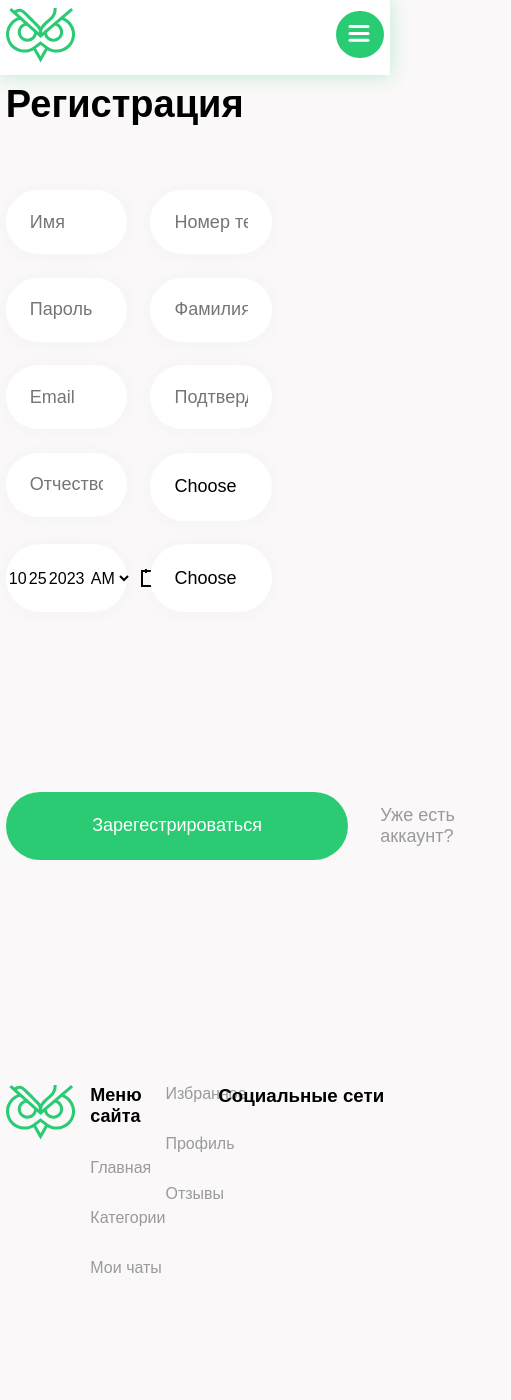
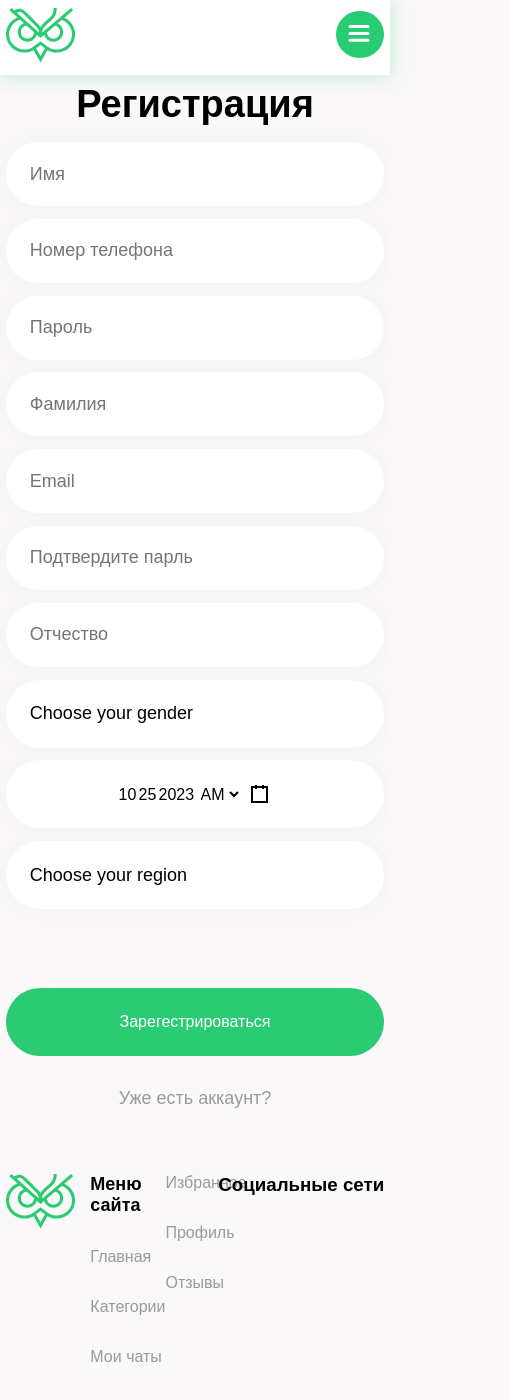
Before and after one commit to Asadulla1023/tutor-web-app, a Next.js app: page /auth/register in a window 390 px wide. Shown: the top 1400 px of the page, 511 px wide, since content can reach past the window. Before the commit the page ends 1342 px from the top, so only its background shows below. Built offline with nearby package versions, Linux system fonts and the light colour scheme; a web font is replaced by a local one.

Commit message:
added responsive to auth pages

```diff
--- a/app/auth/login/page.tsx
+++ b/app/auth/login/page.tsx
@@ -65,7 +65,9 @@ export default function Page() {
     return (
         <>
             <Error setError={setError} error={error} msg={msg} />
-            <div className={styles.auth}>
+            <div style={{
+                marginTop: 50
+            }} className={styles.auth}>
                 <Container>
                     <div className={styles.content}>
                         <h2>Авторизация</h2>
--- a/app/auth/register/page.tsx
+++ b/app/auth/register/page.tsx
@@ -85,7 +85,7 @@ const cities: {
 const Page = () => {
   const [cookie, setCookie] = useCookies(["hasAccount"])
   const [selectGender, setSelectGender] = useState(false)
-  const [selectSex, setSelectSex] = useState("Choose")
+  const [selectSex, setSelectSex] = useState("Choose your gender")
   const [date, setDate] = useState<Value>(new Date());
   const [countryModalOpener, setCountryModalOpener] = useState(false)
   const [error, setError] = useState(false)
@@ -97,7 +97,7 @@ const Page = () => {
   const [country, setCountry] = useState({
     address: {
       street: "",
-      city: "Choose",
+      city: "Choose your region",
       country: "",
     }
   })
--- a/styles/auth.module.css
+++ b/styles/auth.module.css
@@ -166,3 +166,80 @@
 .dateTimePicker {
   margin: auto;
 }
+
+@media screen and (max-width: 1240px) {
+  .singIn {
+    width: 100%;
+    justify-content: center;
+    align-items: center;
+    gap: 0.8rem;
+  }
+  .singIn > input {
+    width: 31%;
+  }
+  .selectValue {
+    width: 31% !important;
+  }
+}
+
+@media screen and (max-width: 1050px) {
+    .logIn > img {
+      display: none;
+    }
+    .logIn {
+      display: flex;
+      justify-content: center;
+      align-items: center;
+    }
+    .content > h2 {
+      text-align: center;
+    }
+}
+
+@media screen and (max-width: 700px) {
+  .singIn > input, .selectValue {
+    width: 48% !important;
+  }
+  .singIn .complete > button {
+    width: 300px;
+  }
+}
+
+@media screen and (max-width: 550px) {
+  .singIn > input, .selectValue {
+    width: 100% !important;
+  }
+  .singIn .complete {
+    margin-top: 0;
+  }
+  .content {
+    gap: 1rem;
+  }
+  .auth {
+    margin-bottom: 0;
+  }
+}
+
+@media screen and (max-width: 430px) {
+  .form {
+    width: 100%;
+  }
+  .form > input {
+    width: 100%;
+  }
+  .form > div {
+    width: 100%;
+  }
+  .complete button {
+    width: 100% !important;
+    font-size: 16px;
+
+  }
+  .singIn .complete button {
+    margin-top: -6rem;
+  }
+   .complete {
+    width: 100%;
+    flex-direction: column;
+  }
+}
```
